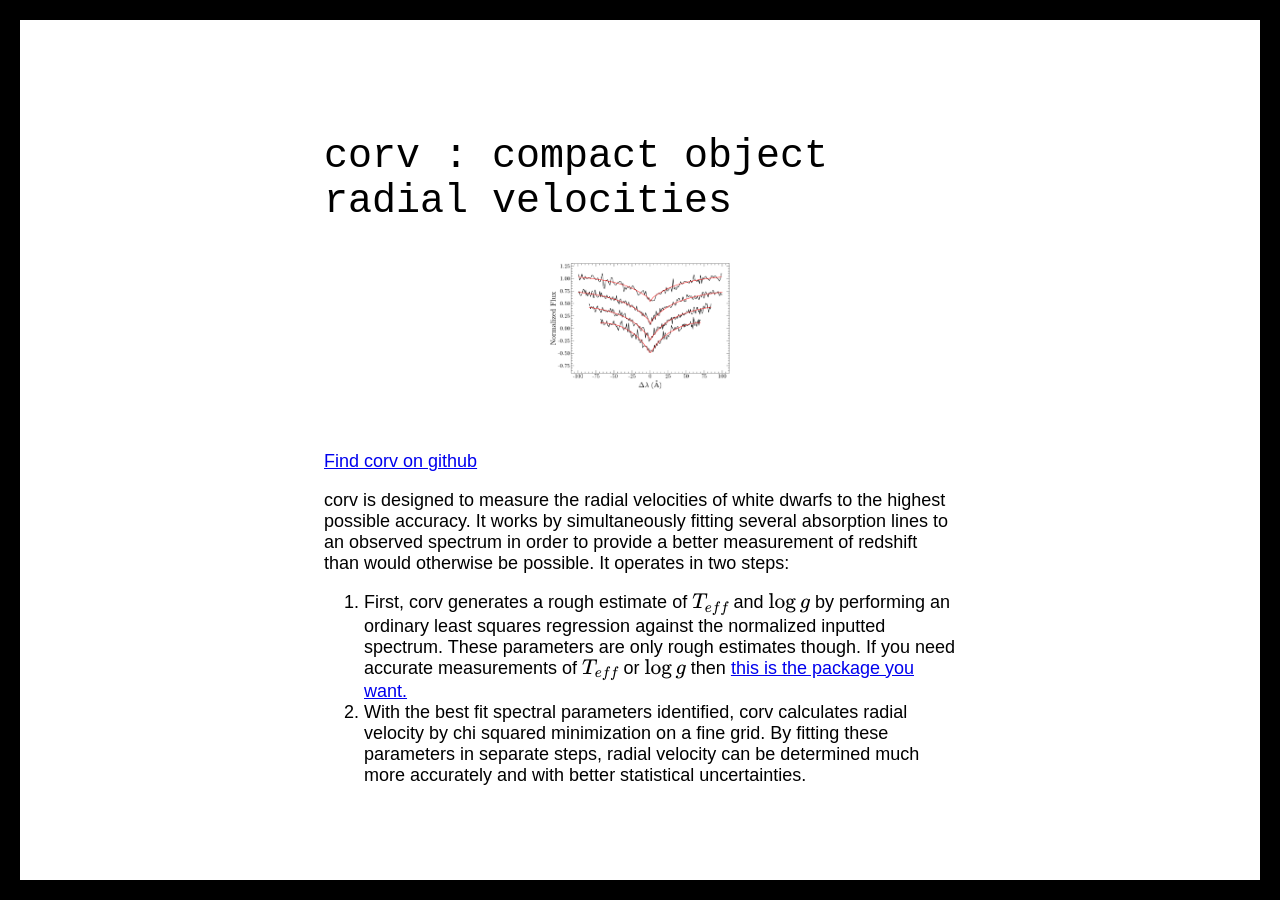
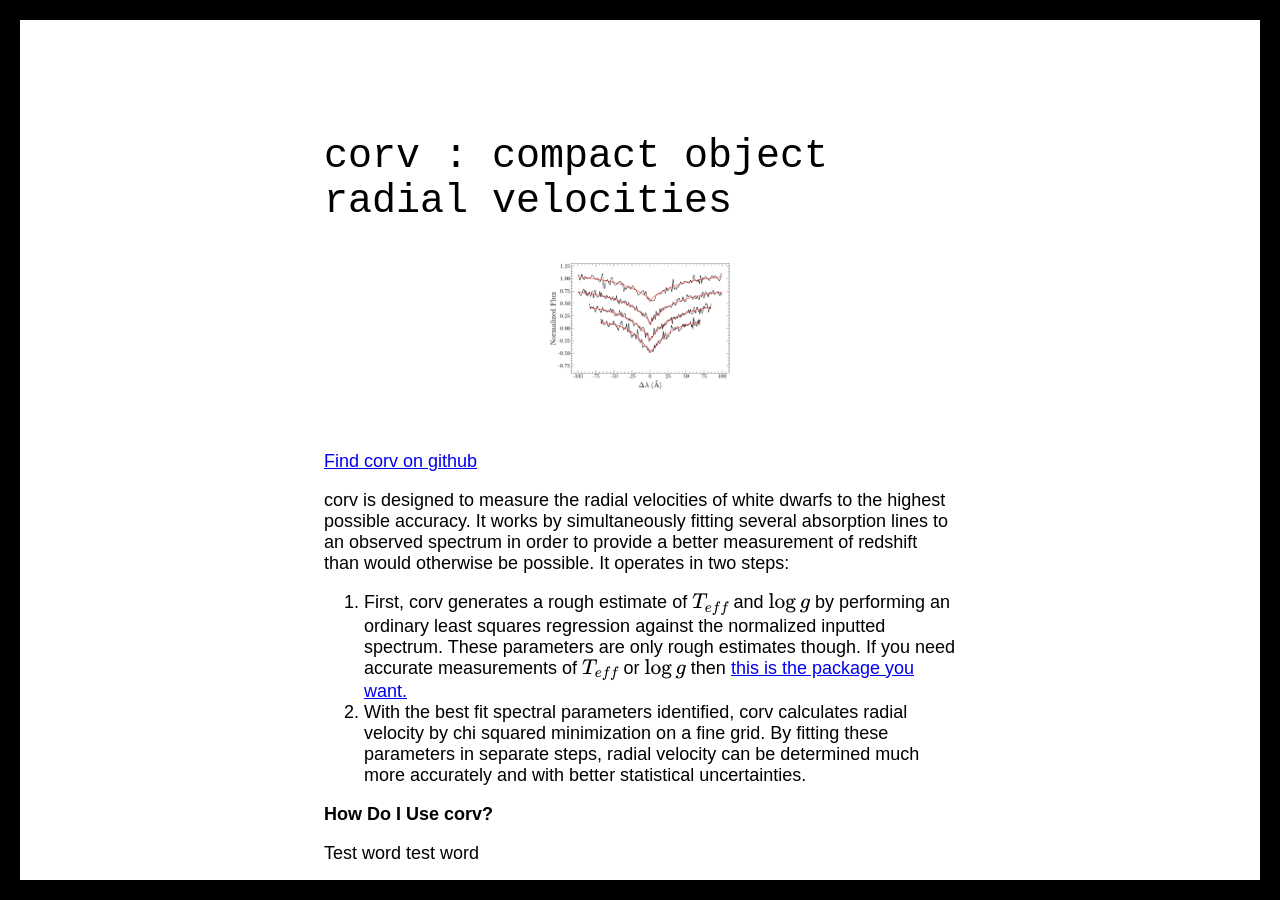
Before and after one commit to stefanarseneau/stefanarseneau.github.io, a Jekyll site: the page built from corv.md, in a window 1280 px wide. Built offline with Jekyll 4.4.1, drawn with Linux system fonts in a browser that asks for light colours.

Commit message:
Update corv.md

```diff
--- a/corv.md
+++ b/corv.md
@@ -15,3 +15,7 @@
   <li>First, corv generates a rough estimate of \(T_{eff}\) and \(\log g\) by performing an ordinary least squares regression against the normalized inputted spectrum. These parameters are only rough estimates though. If you need accurate measurements of \(T_{eff}\) or \(\log g\) then <a href="https://github.com/vedantchandra/wdtools">this is the package you want.</a></li>
   <li>With the best fit spectral parameters identified, corv calculates radial velocity by chi squared minimization on a fine grid. By fitting these parameters in separate steps, radial velocity can be determined much more accurately and with better statistical uncertainties.</li>
 </ol>
+
+**How Do I Use corv?**
+
+Test word test word
```
